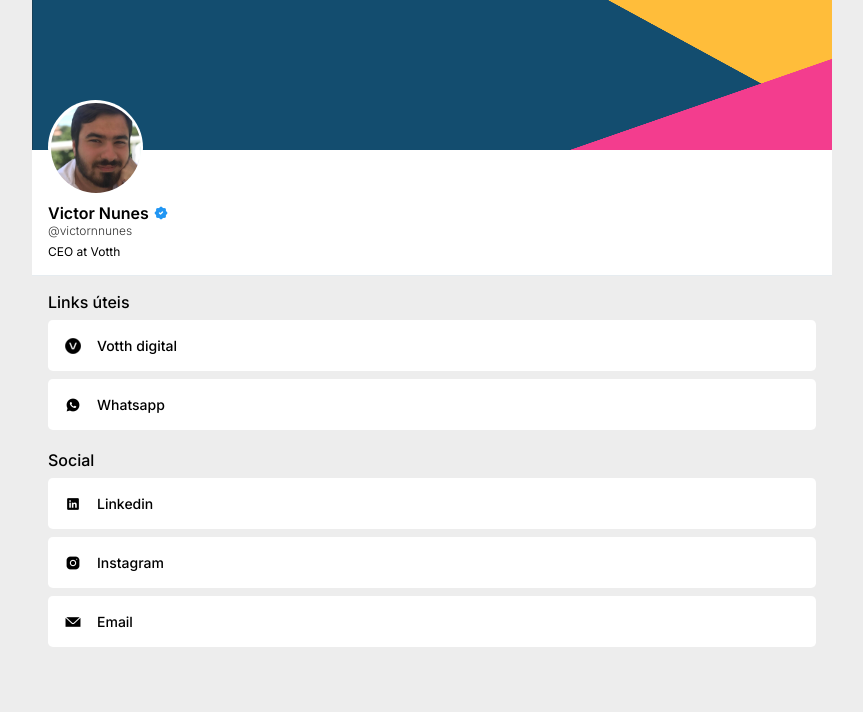
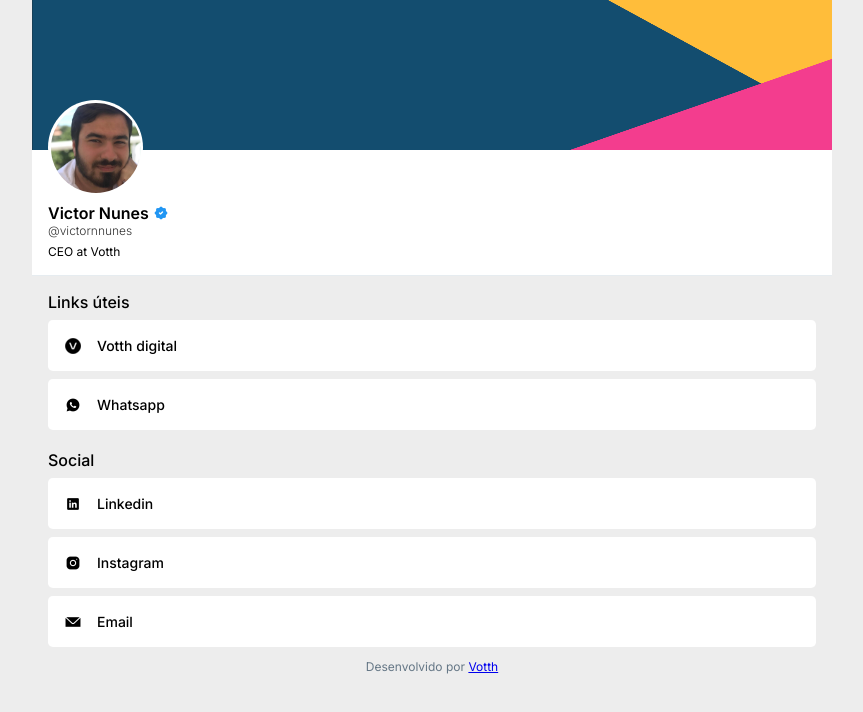
Before and after one commit to votth-victor/personal, a React (Create React App) app: page / in a window 1280 px wide. Shown: the top 712 px of the page, without its empty margins (208-1071 px from the left). Built offline with nearby package versions, Linux system fonts and the light colour scheme.

Commit message:
feat: add actions to buttons

```diff
--- a/src/components/LinkList/LinkList.component.tsx
+++ b/src/components/LinkList/LinkList.component.tsx
@@ -10,12 +10,16 @@
         <Button
           label={"Votth digital"}
           icon="website"
-          onClick={() => console.log("teste")}
+          onClick={() =>
+            window.open("https://votth.com", "_blank", "noreferrer")
+          }
         />
         <Button
           label={"Whatsapp"}
           icon="whatsapp"
-          onClick={() => console.log("teste")}
+          onClick={() =>
+            window.open("whatsapp://send?text=hello&phone=+5531997204079")
+          }
         />
       </LinkSection>
       <LinkSection>
@@ -23,17 +27,29 @@
         <Button
           label={"Linkedin"}
           icon="linkedin"
-          onClick={() => console.log("teste")}
+          onClick={() =>
+            window.open(
+              "https://www.linkedin.com/in/victornnunees/",
+              "_blank",
+              "noreferrer"
+            )
+          }
         />
         <Button
           label={"Instagram"}
           icon="instagram"
-          onClick={() => console.log("teste")}
+          onClick={() =>
+            window.open(
+              "https://www.instagram.com/victornnunees/",
+              "_blank",
+              "noreferrer"
+            )
+          }
         />
         <Button
           label={"Email"}
           icon="email"
-          onClick={() => console.log("teste")}
+          onClick={() => window.location.assign("mailto:contato@votth.com")}
         />
       </LinkSection>
     </Container>
--- a/src/screens/PersonalInfo/PersonalInfo.component.tsx
+++ b/src/screens/PersonalInfo/PersonalInfo.component.tsx
@@ -1,13 +1,19 @@
 import React from "react";
 import Header from "../../components/Header/Header.component";
 import LinkList from "../../components/LinkList/LinkList.component";
-import { Container } from "./PersonalInfo.styles";
+import { Caption, Container, Link } from "./PersonalInfo.styles";
 
 function PersonalInfo() {
   return (
     <Container>
       <Header />
       <LinkList />
+      <Caption>
+        Desenvolvido por{" "}
+        <Link href="https://votth.com" target="_blank" rel="noreferrer">
+          Votth
+        </Link>
+      </Caption>
     </Container>
   );
 }
--- a/src/screens/PersonalInfo/PersonalInfo.styles.ts
+++ b/src/screens/PersonalInfo/PersonalInfo.styles.ts
@@ -4,3 +4,19 @@
   max-width: 800px;
   margin: 0 auto;
 `;
+
+export const Caption = styled.p`
+  font-family: "Inter";
+  font-weight: 400;
+  font-size: 12px;
+  color: #657786;
+  margin-top: 4px;
+  margin-bottom: 4px;
+  text-align: center;
+`;
+
+export const Link = styled.a`
+  font-family: "Inter";
+  font-weight: 400;
+  font-size: 12px;
+`;
```
